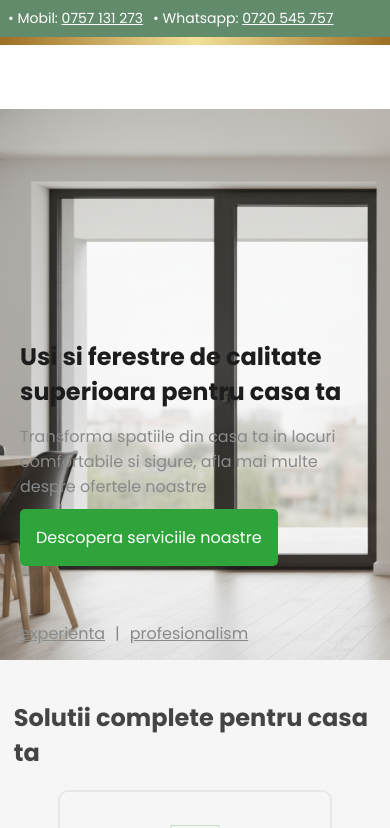
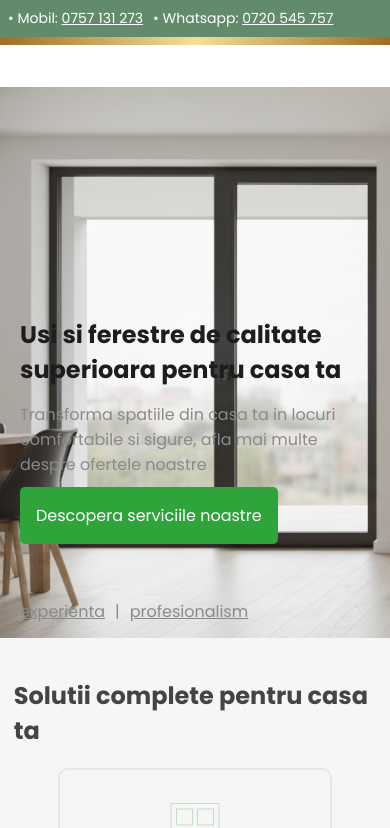
Before and after one commit to raul-mates/usi-si-ferestre, an Angular app: page /homepage in a window 390 px wide. Shown: the top 828 px of the page. Built offline with nearby package versions, Linux system fonts and the light colour scheme.

Commit message:
final version of responsiveness mobile on homepage page

```diff
--- a/src/app/shared/components/contact-info/contact-info-bar.scss
+++ b/src/app/shared/components/contact-info/contact-info-bar.scss
@@ -14,7 +14,7 @@
     }
   }
 
-  @media only screen and (max-width: 320px) {
+  @media only screen and (max-width: 340px) {
     &__whatsapp {
       display: none;
     }
--- a/src/app/shared/components/nav-bar/nav-bar.scss
+++ b/src/app/shared/components/nav-bar/nav-bar.scss
@@ -7,6 +7,10 @@
   background-color: colors.$white;
   color: colors.$main-text-color;
   height: 64px;
+
+  @media only screen and (max-width: 646px) {
+    height: 42px;
+  }
 
   &__logo {
     cursor: pointer;
```
